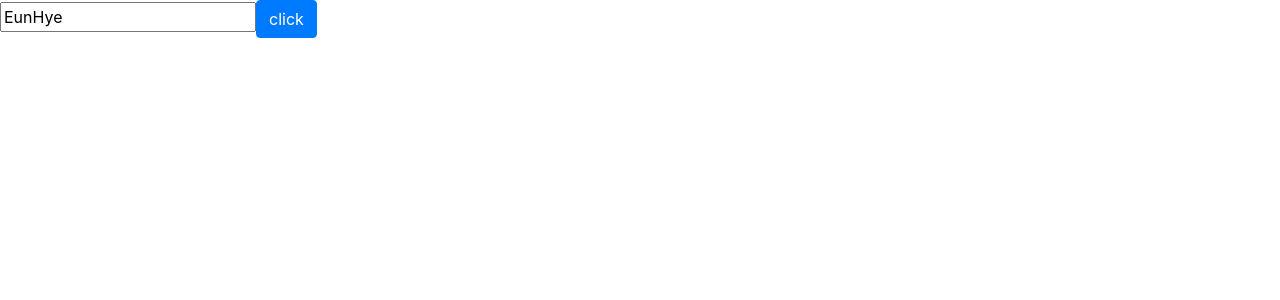
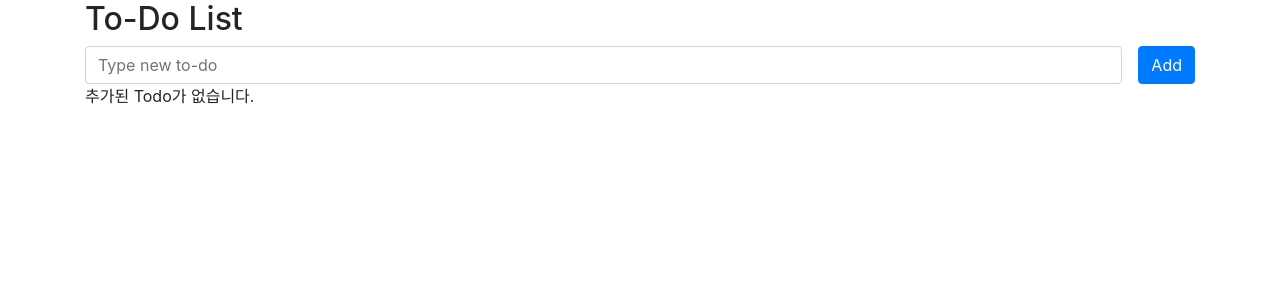
Before and after one commit to eunhye-sun/vue3-projects, a Vue app: page / in a window 1280 px wide. Shown: the top 300 px of the page. Built offline with nearby package versions, Linux system fonts and the light colour scheme.

Commit message:
ToDo-List연습

```diff
--- a/src/App.vue
+++ b/src/App.vue
@@ -1,67 +1,114 @@
 <template>
-<!-- v-bind: :생략가능 -->
-<!-- v-on: = @ -->
-<!-- v-medel value 바인딩도 해주고, 값이 변경될때 데이터까지 같이 업데이트해주는 역활까지 제공.  -->
-  <!-- <div :class="nameClass">{{ name }}</div>  -->
+  <div class="container">
+    <h2>To-Do List</h2>
+    <form @submit.prevent="onSubmit">
+      <div class="d-flex" >
+        <div class="flex-grow-1 mr-2">
         <input
+        class="form-control"
         type="text"
-  v-model="name"
+        v-model="todo"
+        placeholder="Type new to-do"
         >
-  <!-- <input v-bind:type="type" v-bind:value="name"> -->
+        </div>
+        <div>
           <button
-    @click="onSubmit"
-    class="btn btn-primary"
+          class="btn btn-primary ml-2"
+          type="submit"
           >
-    click
+          Add
           </button>
+        </div>
+      </div>
+      <div v-show="hasError" style="color:red">
+        Tihs filed cannot be empty
+      </div>
+    </form>
+    <div v-if="!todos.length">추가된 Todo가 없습니다.</div>
+    <div
+      v-for="(todo, index) in todos"
+      :key="todo.id"
+      class="card mt-2"
+    >
+      <div class="card-body p-2 d-flex align-items-center">
+        <div class="form-check flex-grow-1">
+          <input
+            class="form-check-input"
+            type="checkbox"
+            v-model="todo.completed"
+            >
+          <label
+            :class="{ todo: todo.completed }"
+            class="form-check-label"
+          >
+            {{ todo.subject}}
+          </label>
+        </div>
+        <div>
+          <button
+            class="btn btn-danger btn-sm"
+            @click="deleteTodo(index)"
+          >
+            Delete
+          </button>
+        </div>
+      </div>
+    </div>
+  </div>
  </template>
 
  <script>
  import { ref } from 'vue';
+
  export default {
    setup() {
-    const name = ref('EunHye');
-    // const type = ref('number');
-    // const nameClass = ref('');
+    const toggle = ref(false);
+    const todo = ref('');
+    const todos = ref([]);
+    const todoStyle = {
+      textDecoration: 'line-through',
+      color: 'gray'
+    }
 
-    // reactive
-    // const name = reactive([]);
-    //arrey나 오브젝트를 사용 시 reactive로 사용해보자.
+    const hasError = ref(false);
 
-    // const greeting = (name) => {
-    //   return 'Hello, '+ name;
-    // };
-    // const greet = greeting(name);
+    const onSubmit = () => {
+      if(todo.value === '') {
+        hasError.value = true;
+      } else {
+          todos.value.push({
+          id: Date.now(),
+          subject: todo.value,
+          completed: false,
+        });
+        hasError.value = false;
+        todo.value='';
+      }
+     };
+     //toogle기능
+     const onToggle = () => {
+      toggle.value = !toggle.value;
+     }
 
-    // const updateName = () => {
-      // ref .value를 꼭 사용!
-      // name.value = 'Sun';
-      // type.value = 'text';
-      // nameClass.value = 'name';
-      // console.log(name);
-    // }
-    const onSubmit = () => {
-      console.log(name.value);
-    };
-    // const updateName = (e) => {
-    //   name.value = e.target.value;
-    //   // console.log(e.target.value);
-    // }
+     //delete
+     const deleteTodo = (index) => {
+      todos.value.splice(index, 1);
+     }
 
      return {
-      name,
+      todo,
+      todos,
+      toggle,
+      hasError,
+      todoStyle,
+      deleteTodo,
+      onToggle,
       onSubmit,
-      // updateName,
-      // type,
-      // nameClass
-      // greeting,
-      // greet
+   };
  }
-  },
 }
  </script>
 
  <style>
-.name {color:green;font-size:20px;font-weight: bold;}
+ .todo{color:gray;text-decoration: line-through;}
  </style>
-<!-- 태그의 속성값에 v-bind 사용 -->
```
Lines whose indentation alone changed are shown as unchanged.
